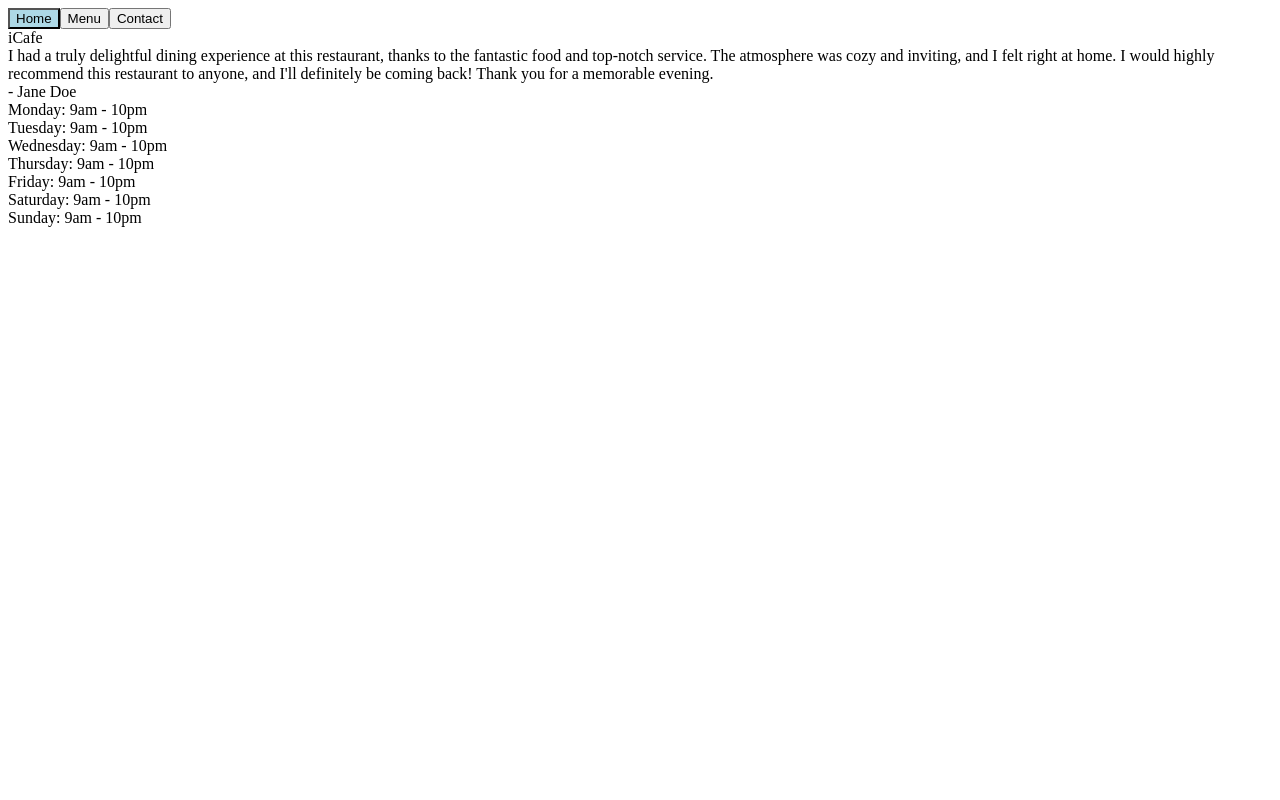
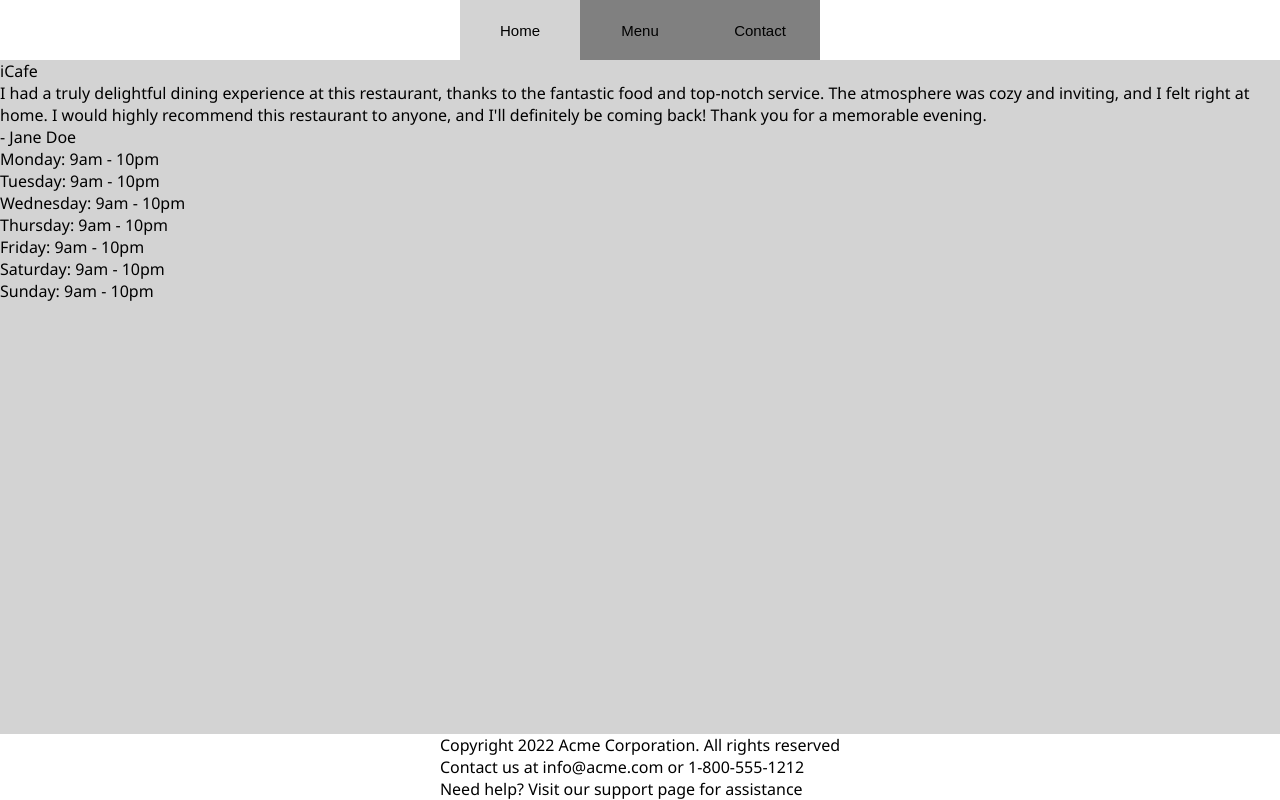
Before and after one commit to Gob-Bob/restaurant-page, a website built with webpack: page dist/index.html in a window 1280 px wide. Built offline with nearby package versions, Linux system fonts and the light colour scheme.

Commit message:
feat: style tabs and allow content to stretch

```diff
--- a/src/index.js
+++ b/src/index.js
@@ -2,7 +2,9 @@ import * as elementCreation from './element'
 import * as tabs from './tabs'
 import './style.css'
 
-(function () {
+(() => {
+    const mainContent = document.getElementById('content')
+
     tabs.homeTab()
 
     const tabMenu = elementCreation.create('button', 'class', 'tab', 'Menu', tabs.tabContainer)
@@ -12,10 +14,10 @@ import './style.css'
     tabContact.classList.add('contact')
     tabContact.setAttribute('data-for-tab', '3')
 
-    const tabContentMenu = elementCreation.create('div', 'class', 'content', 'Menu: Lorem ipsum dolor sit amet, consectetur adipiscing elit. Vivamus a augue ut elit vulputate commodo a eget risus. Fusce iaculis malesuada nisi, eget condimentum urna luctus ut. Nam vel tincidunt nunc, fringilla sodales massa. Nunc bibendum neque dolor, et auctor neque congue id. Duis non nunc felis. Donec odio ipsum, volutpat eu enim sit amet, varius pellentesque lacus. Aliquam auctor nec arcu id tincidunt. Donec sapien tellus, faucibus placerat congue quis, luctus vel velit. Aliquam et tortor faucibus, pulvinar dolor eu, pretium ante.', tabs.mainContent)
+    const tabContentMenu = elementCreation.create('div', 'class', 'content', 'Menu: Lorem ipsum dolor sit amet, consectetur adipiscing elit. Vivamus a augue ut elit vulputate commodo a eget risus. Fusce iaculis malesuada nisi, eget condimentum urna luctus ut. Nam vel tincidunt nunc, fringilla sodales massa. Nunc bibendum neque dolor, et auctor neque congue id. Duis non nunc felis. Donec odio ipsum, volutpat eu enim sit amet, varius pellentesque lacus. Aliquam auctor nec arcu id tincidunt. Donec sapien tellus, faucibus placerat congue quis, luctus vel velit. Aliquam et tortor faucibus, pulvinar dolor eu, pretium ante.', mainContent)
     tabContentMenu.classList.add('menu')
     tabContentMenu.setAttribute('data-tab', '2')
-    const tabContentContact = elementCreation.create('div', 'class', 'content', 'Contact: Lorem ipsum dolor sit amet, consectetur adipiscing elit. Nulla at nibh tortor. Vivamus quis lobortis dui. Curabitur ut lectus mi. Etiam consequat et elit non hendrerit. Sed elementum pulvinar eros, sit amet luctus sem feugiat id. Nam condimentum euismod eros, in tincidunt leo interdum non. Aliquam mattis rhoncus mattis. Nullam diam nulla, lacinia eget ultricies vel, euismod ut augue. Fusce ac placerat augue. Integer finibus nisl quis libero mollis, fermentum mollis arcu pretium. Phasellus vel nibh in neque dignissim pharetra vitae at lorem. Aliquam dignissim posuere placerat. Duis vulputate nisi vitae mi dignissim sollicitudin. In congue, mi at dignissim rhoncus, ante enim vestibulum magna, ac iaculis massa lacus vitae lorem. Ut nec eros vel est tempor cursus. Aenean ultrices interdum pulvinar.', tabs.mainContent)
+    const tabContentContact = elementCreation.create('div', 'class', 'content', 'Contact: Lorem ipsum dolor sit amet, consectetur adipiscing elit. Nulla at nibh tortor. Vivamus quis lobortis dui. Curabitur ut lectus mi. Etiam consequat et elit non hendrerit. Sed elementum pulvinar eros, sit amet luctus sem feugiat id. Nam condimentum euismod eros, in tincidunt leo interdum non. Aliquam mattis rhoncus mattis. Nullam diam nulla, lacinia eget ultricies vel, euismod ut augue. Fusce ac placerat augue. Integer finibus nisl quis libero mollis, fermentum mollis arcu pretium. Phasellus vel nibh in neque dignissim pharetra vitae at lorem. Aliquam dignissim posuere placerat. Duis vulputate nisi vitae mi dignissim sollicitudin. In congue, mi at dignissim rhoncus, ante enim vestibulum magna, ac iaculis massa lacus vitae lorem. Ut nec eros vel est tempor cursus. Aenean ultrices interdum pulvinar.', mainContent)
     tabContentContact.classList.add('contact')
     tabContentContact.setAttribute('data-tab', '3')
 
@@ -23,11 +25,11 @@ import './style.css'
         document.querySelectorAll('.tab').forEach(button => {
             button.addEventListener('click', () => {
                 const tabNumber = button.dataset.forTab
-                const tabToActivate = tabs.mainContent.querySelector(`.content[data-tab='${tabNumber}']`)
+                const tabToActivate = mainContent.querySelector(`.content[data-tab='${tabNumber}']`)
                 tabs.tabContainer.querySelectorAll('.tab').forEach(button => {
                     button.classList.remove('tab-active')
                 })
-                tabs.mainContent.querySelectorAll('.content').forEach(content => {
+                mainContent.querySelectorAll('.content').forEach(content => {
                     content.classList.remove('content-active')
                 })
                 button.classList.add('tab-active')
@@ -35,6 +37,15 @@ import './style.css'
             })
         })
     }
+
+    const footer = (() => {
+        const container = elementCreation.create('div', 'class', 'footer-container', '', mainContent)
+        const copyright = elementCreation.create('div', 'class', 'footer-copyright', 'Copyright 2022 Acme Corporation. All rights reserved', container)
+        const contact = elementCreation.create('div', 'class', 'footer-contact', 'Contact us at info@acme.com or 1-800-555-1212', container)
+        const help = elementCreation.create('div', 'class', 'footer-help', 'Need help? Visit our support page for assistance', container)
+    })()
+
+
     document.addEventListener('DOMContentLoaded', () => {
         setupTabs()
         tabs.tabContainer.querySelector('.tab').click()
--- a/src/style.css
+++ b/src/style.css
@@ -1,9 +1,39 @@
+html,
+body {
+    margin: 0px;
+    height: 100%;
+    font-family: 'Segoe UI', Tahoma, Geneva, Verdana, sans-serif;
+}
+
+/* All Tabs */
 .tab-active {
-    background: lightblue;
+    background: lightgray !important;
 }
 .content {
     display: none;
 }
 .content-active {
     display: block;
+    background: lightgray;
 }
+#content {
+    display: flex;
+    height: 100%;
+
+    flex-direction: column;
+    justify-content: space-between;
+    align-items: center;
+}
+.tabContainer > .tab {
+    height: 60px;
+    width: 120px;
+    font-size: 15px;
+    outline: none;
+    border: none;
+    background: gray;
+}
+.content {
+    flex-grow: 1;
+}
+
+/* Home Tab */
--- a/src/tabs.js
+++ b/src/tabs.js
@@ -1,9 +1,10 @@
 import * as elementCreation from './element'
 
 const mainContent = document.getElementById('content')
-const tabContainer = elementCreation.create('div', 'class', 'tabContainer', '', mainContent)
 
-const homeTab = (() => {
+export const tabContainer = elementCreation.create('div', 'class', 'tabContainer', '', mainContent)
+
+export const homeTab = (() => {
     const tabButton = elementCreation.create('button', 'class', 'tab', 'Home', tabContainer)
     tabButton.setAttribute('data-for-tab', '1')
 
@@ -41,5 +42,3 @@ const homeTab = (() => {
             variable.classList.add('home')
     })
 })
-
-export {mainContent, tabContainer, homeTab}
```
Also changed, not shown: dist/main.js.
